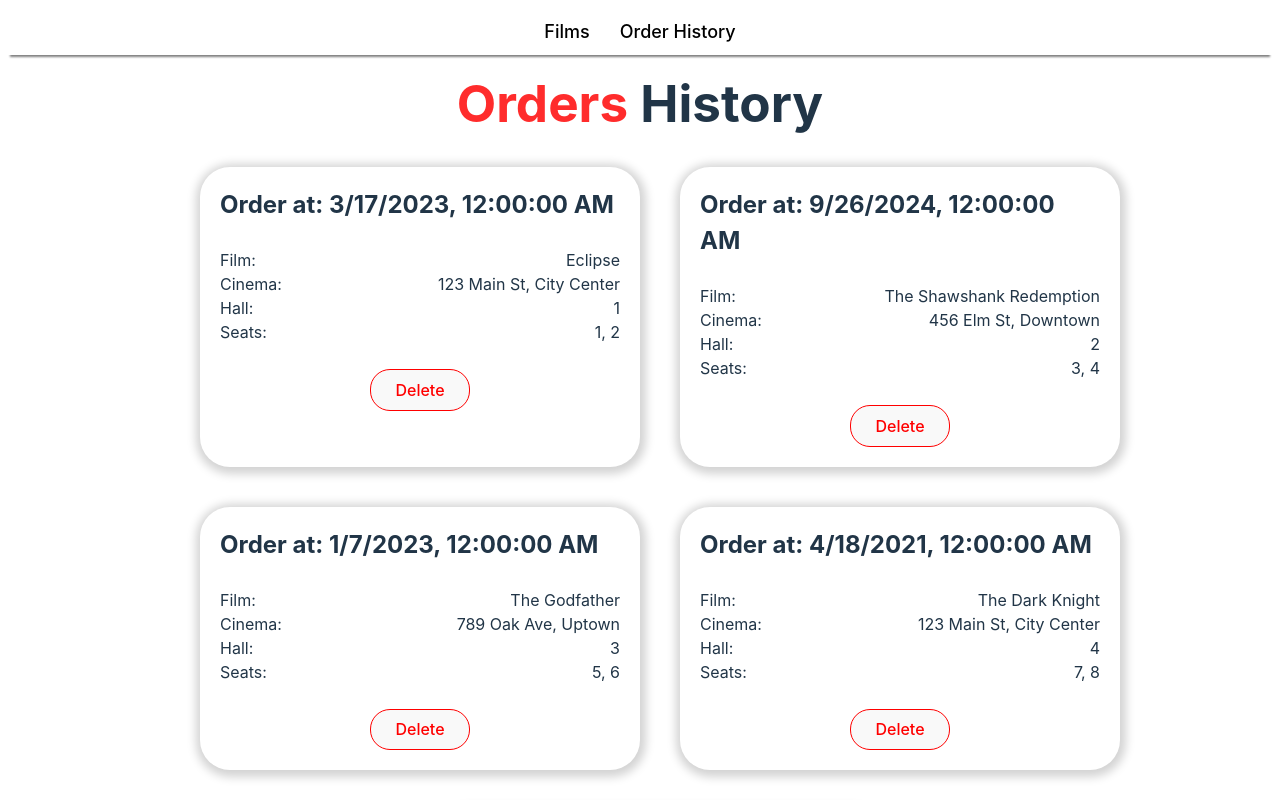
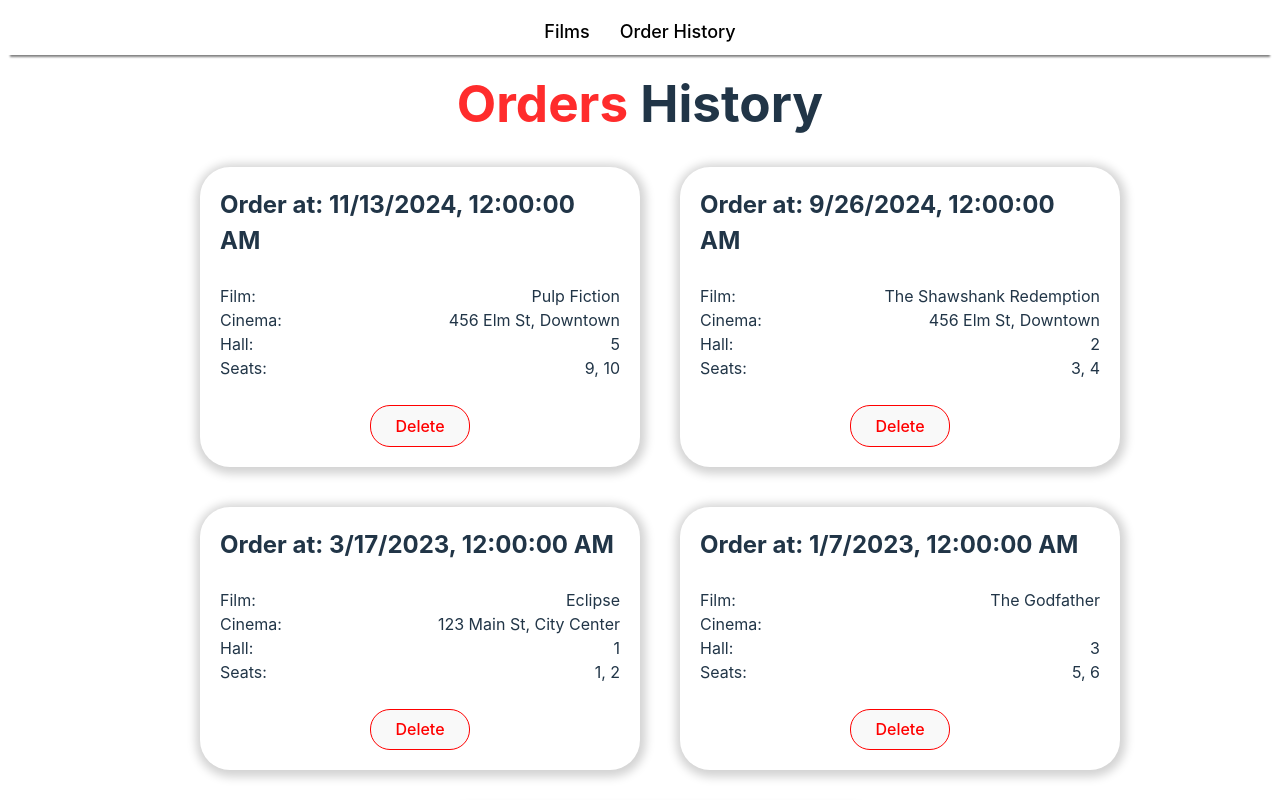
Before and after one commit to vileetrin/cinema, a React (Vite) app: page /orders in a window 1280 px wide. Shown: the top 800 px of the page. Built offline with nearby package versions, Linux system fonts and the light colour scheme; the HTML template or start-up script is replaced by a standard one.

Commit message:
make orders sort

```diff
--- a/src/domains/cinema/components/BuyTicketsForm/BuyTicketsForm.tsx
+++ b/src/domains/cinema/components/BuyTicketsForm/BuyTicketsForm.tsx
@@ -49,7 +49,7 @@ const BuyTicketsForm = observer(() => {
       filmId: Number(filmId),
       hallId: values.hall,
       seats: values.seats,
-      date: new Date().toLocaleString(),
+      date: new Date(),
     };
 
     await vm.makeOrder(order);
@@ -77,7 +77,7 @@ const BuyTicketsForm = observer(() => {
                 <>
                   <p>Sorry, we don’t have this film in this hall :(</p>
                   <button type="button" onClick={handlePrevious} className={css.btn}>
-                    Back
+                    <IoPlayBackOutline />
                   </button>
                 </>
               ) : (
--- a/src/domains/order/ViewModels/OrdersVM.ts
+++ b/src/domains/order/ViewModels/OrdersVM.ts
@@ -21,7 +21,7 @@ export class OrdersVM {
       orders: computed,
       totalOrders: computed,
       currentPage: computed,
-      loadOrders: observable,
+      loadOrders: action,
       deleteOrder: action,
       getFilmName: observable,
       getCinemaAddress: observable,
--- a/src/domains/order/components/Order/Order.tsx
+++ b/src/domains/order/components/Order/Order.tsx
@@ -6,7 +6,7 @@ import { untracked } from 'mobx';
 import { useEffect } from 'react';
 
 const Order = observer(({ order, vm }: { order: IOrderEntity; vm: OrdersVM }) => {
-  const date = untracked(() => order.date);
+  const date = untracked(() => order.date.toLocaleString());
   const hall = untracked(() => order.hallId);
   const seats = untracked(() => order.seats);
 
--- a/src/domains/order/store/IOrderEntity.ts
+++ b/src/domains/order/store/IOrderEntity.ts
@@ -4,5 +4,5 @@ export default interface IOrderEntity {
   filmId: number;
   hallId: number;
   seats: number[];
-  date: string;
+  date: Date;
 }
--- a/src/domains/order/store/OrdersStore.ts
+++ b/src/domains/order/store/OrdersStore.ts
@@ -34,13 +34,11 @@ class OrdersStore {
 
   async loadOrders(page: number): Promise<void> {
     const { orders, total } = await OrdersServerRepo.loadOrders(page, this._pageSize);
-    // console.log('>>> loadOrders page, this._pageSize', page, this._pageSize);
-    // console.log('<<< loadOrders page res, this._pageSize', orders, total);
     if (page === 1) {
       this._orders = orders;
       this._currentPage = page;
     } else {
-      this._orders = [...this._orders, ...orders];
+      this._orders = [...this.orders, ...orders];
       this._currentPage += 1;
     }
     this._totalOrders = total;
@@ -54,7 +52,8 @@ class OrdersStore {
   async deleteOrder(orderId: number): Promise<void> {
     await OrdersServerRepo.deleteOrder(orderId);
     console.log('CURRENT PAGE: ', this._currentPage);
-    await this.loadOrders(1);
+
+    await this.loadOrders(this._currentPage);
   }
 }
 
--- a/src/infrastructure/repos/OrdersServerRepo.ts
+++ b/src/infrastructure/repos/OrdersServerRepo.ts
@@ -2,30 +2,27 @@ import IOrderEntity from '../../domains/order/store/IOrderEntity.ts';
 
 class OrdersServerRepo {
   private static _orders: IOrderEntity[] = [
-    { id: 1, filmId: 1, cinemaId: 1, hallId: 1, seats: [1, 2], date: new Date('2023-03-17').toLocaleString() },
-    { id: 2, filmId: 2, cinemaId: 2, hallId: 2, seats: [3, 4], date: new Date('2024-09-26').toLocaleString() },
-    { id: 3, filmId: 3, cinemaId: 3, hallId: 3, seats: [5, 6], date: new Date('2023-01-07').toLocaleString() },
-    { id: 4, filmId: 4, cinemaId: 1, hallId: 4, seats: [7, 8], date: new Date('2021-04-18').toLocaleString() },
-    { id: 5, filmId: 5, cinemaId: 2, hallId: 5, seats: [9, 10], date: new Date('2024-11-13').toLocaleString() },
-    { id: 6, filmId: 6, cinemaId: 3, hallId: 6, seats: [11, 12], date: new Date('2023-01-01').toLocaleString() },
+    { id: 1, filmId: 1, cinemaId: 1, hallId: 1, seats: [1, 2], date: new Date('2023-03-17') },
+    { id: 2, filmId: 2, cinemaId: 2, hallId: 2, seats: [3, 4], date: new Date('2024-09-26') },
+    { id: 3, filmId: 3, cinemaId: 3, hallId: 3, seats: [5, 6], date: new Date('2023-01-07') },
+    { id: 4, filmId: 4, cinemaId: 1, hallId: 4, seats: [7, 8], date: new Date('2021-04-18') },
+    { id: 5, filmId: 5, cinemaId: 2, hallId: 5, seats: [9, 10], date: new Date('2024-11-13') },
+    { id: 6, filmId: 6, cinemaId: 3, hallId: 6, seats: [11, 12], date: new Date('2023-01-01') },
 
-    { id: 7, filmId: 1, cinemaId: 1, hallId: 1, seats: [1, 2], date: '1' },
-    { id: 8, filmId: 2, cinemaId: 2, hallId: 2, seats: [3, 4], date: '2' },
-    { id: 9, filmId: 3, cinemaId: 3, hallId: 3, seats: [5, 6], date: '3' },
-    { id: 10, filmId: 4, cinemaId: 1, hallId: 4, seats: [7, 8], date: '4' },
-    { id: 11, filmId: 5, cinemaId: 2, hallId: 5, seats: [9, 10], date: '5' },
-    { id: 12, filmId: 6, cinemaId: 3, hallId: 6, seats: [11, 12], date: '6' },
+    // { id: 7, filmId: 1, cinemaId: 1, hallId: 1, seats: [1, 2], date: '1' },
+    // { id: 8, filmId: 2, cinemaId: 2, hallId: 2, seats: [3, 4], date: '2' },
+    // { id: 9, filmId: 3, cinemaId: 3, hallId: 3, seats: [5, 6], date: '3' },
+    // { id: 10, filmId: 4, cinemaId: 1, hallId: 4, seats: [7, 8], date: '4' },
+    // { id: 11, filmId: 5, cinemaId: 2, hallId: 5, seats: [9, 10], date: '5' },
+    // { id: 12, filmId: 6, cinemaId: 3, hallId: 6, seats: [11, 12], date: '6' },
   ];
 
   static async loadOrders(page: number, pageSize: number): Promise<{ orders: IOrderEntity[]; total: number }> {
+    const sortedOrders = this._orders.slice().sort((a, b) => b.date.getTime() - a.date.getTime());
+
     const startIndex: number = (page - 1) * pageSize;
+    const paginatedOrders: IOrderEntity[] = sortedOrders.slice(startIndex, startIndex + pageSize);
 
-    // const sortedOrders: IOrderEntity[] = this._orders.sort((a: IOrderEntity, b: IOrderEntity) => {
-    //   return new Date(a.date).getTime() - new Date(b.date).getTime();
-    // });
-    // console.log(sortedOrders);
-
-    const paginatedOrders: IOrderEntity[] = this._orders.slice(startIndex, startIndex + pageSize);
     return { orders: paginatedOrders, total: this._orders.length };
   }
 
@@ -33,11 +30,12 @@ class OrdersServerRepo {
     this._orders.unshift(order);
   }
 
-  static async deleteOrder(orderId: number): Promise<void> {
+  static async deleteOrder(orderId: number) {
     const index: number = this._orders.findIndex((order: IOrderEntity): boolean => order.id === orderId);
     if (index > -1) {
       this._orders.splice(index, 1);
     }
+    // return this.loadOrders(page, pageSize);
   }
 }
 
```
